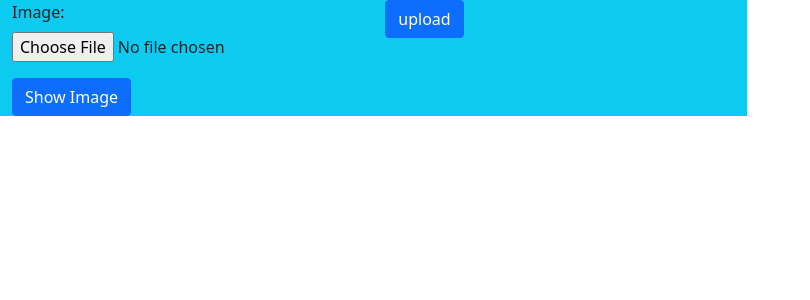
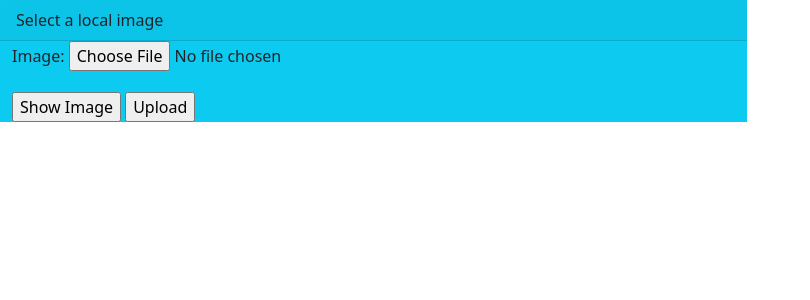
Before and after one commit to chuchun9/ece1779_a3_frontend, a Flask app: template app/templates/main.html in a window 1280 px wide. Shown: the part 56-356 px from the top of the page, without its empty margins (0-810 px from the left). Run offline with Flask 2, Linux system fonts and the light colour scheme; the template is opened without the code that fills it: most values are stand-ins (such as "Sample title", 1, 10 or a date in 2020); parts of the project's set-up code (start-up, migrations or seed data) failed here and were passed over.

Commit message:
Add upload button

```diff
--- a/app/templates/main.html
+++ b/app/templates/main.html
@@ -31,22 +31,32 @@
       <div class="row">
         <div class="col-sm-7 bg-info">
             <div class="row">
+                <div class="card-header">
+                    <span>Select a local image</span>
+                    {% if state == 1 %}
+                        <span style="color: green; "> Success </span>
+                    {% elif state == 2 %}
+                        <span style="color: red; "> {{ message }} </span>
+                    {% endif %}
+                </div>
                 <div class="col-sm">
                     <form action="/show-image" method = "POST" enctype = "multipart/form-data">
                         <div class="mb-3">
                             <label for="file" class="form-label">Image: </label>
                             <input type="file" id="file" name="file">
                         </div>
-                        <button type="submit" class="btn btn-primary">Show Image</button>
+<!--                        <button type="submit" class="btn btn-primary">Show Image</button>-->
+                        <input type="submit" name="action" value="Show Image">
+                        <input type="submit" name="action" value="Upload">
                         {% if show %}
                             <!--img src="{{ user_image }}" class="card-img-bottom" width="500" height="400"-->
-                            <img src="{{ url_for('display_image', filename=filename) }}" class="card-img-bottom" width="500" height="400">
+                            <img src="{{ url_for('display_image', filename=filename) }}" class="card-img-bottom" width="500">
                         {% endif %}
                     </form>
                 </div>
-                <div class="col-sm">
-                    <button type="submit" class="btn btn-primary">upload</button>
-                </div>
+<!--                <div class="col-sm">-->
+<!--                    <button type="submit" class="btn btn-primary">Upload</button>-->
+<!--                </div>-->
             </div>
         </div>
       </div>
```
